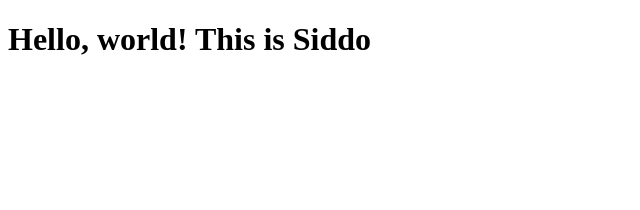
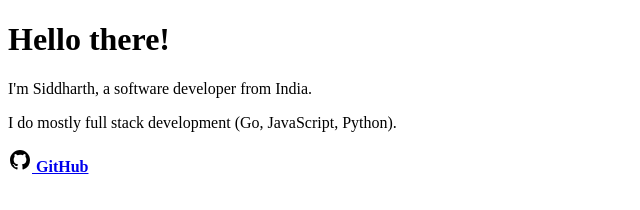
Before and after one commit to siddharth-sable/siddharth-sable.github.io, a plain HTML site: page index.html in a window 1280 px wide. Shown: the whole page, without its empty margins (0-640 px from the left). Drawn offline with Linux system fonts and the light colour scheme.

Commit message:
Update index.html

```diff
--- a/index.html
+++ b/index.html
@@ -1,11 +1,56 @@
-<!doctype html>
-<html lang="en">
+<!DOCTYPE html>
+<html>
   <head>
-    <meta charset="utf-8">
-    <meta name="viewport" content="width=device-width, initial-scale=1">
-    <title>Bootstrap demo</title>
+    <meta charset="utf-8" />
+    <meta name="viewport" content="width=device-width, initial-scale=1" />
+    <title>Siddharth Sabale</title>
+
+    <link rel="stylesheet" type="text/css" href="css/main.css?v=1" />
+    <link rel="icon" type="image/x-icon" href="/images/favicon.ico" />
   </head>
   <body>
-    <h1>Hello, world! This is Siddo</h1>
+    <main class="wrapper">
+      <h1>Hello there!</h1>
+
+      <div class="content m-t-35 m-b-40">
+        <p>I'm Siddharth, a software developer from India.</p>
+
+        <p>I do mostly full stack development (Go, JavaScript, Python).</p>
+
+        <!-- <p>
+          I'm also the author of
+          <strong>
+            <a href="https://presentator.io" target="_blank" rel="noopener"
+              >Presentator.io</a
+            >
+          </strong>
+          and
+          <strong>
+            <a href="https://pocketbase.io" target="_blank" rel="noopener"
+              >PocketBase.io</a
+            >.
+          </strong>
+        </p> -->
+      </div>
+
+      <a
+        href="https://github.com/siddharth-sable"
+        target="_blank"
+        rel="noopener"
+      >
+        <svg
+          xmlns="http://www.w3.org/2000/svg"
+          viewBox="0 0 24 24"
+          width="24"
+          height="24"
+        >
+          <path fill="none" d="M0 0h24v24H0z" />
+          <path
+            d="M12 2C6.475 2 2 6.475 2 12a9.994 9.994 0 0 0 6.838 9.488c.5.087.687-.213.687-.476 0-.237-.013-1.024-.013-1.862-2.512.463-3.162-.612-3.362-1.175-.113-.288-.6-1.175-1.025-1.413-.35-.187-.85-.65-.013-.662.788-.013 1.35.725 1.538 1.025.9 1.512 2.338 1.087 2.912.825.088-.65.35-1.087.638-1.337-2.225-.25-4.55-1.113-4.55-4.938 0-1.088.387-1.987 1.025-2.688-.1-.25-.45-1.275.1-2.65 0 0 .837-.262 2.75 1.026a9.28 9.28 0 0 1 2.5-.338c.85 0 1.7.112 2.5.337 1.912-1.3 2.75-1.024 2.75-1.024.55 1.375.2 2.4.1 2.65.637.7 1.025 1.587 1.025 2.687 0 3.838-2.337 4.688-4.562 4.938.362.312.675.912.675 1.85 0 1.337-.013 2.412-.013 2.75 0 .262.188.574.688.474A10.016 10.016 0 0 0 22 12c0-5.525-4.475-10-10-10z"
+          />
+        </svg>
+        <strong>GitHub</strong>
+      </a>
+    </main>
   </body>
 </html>
```
